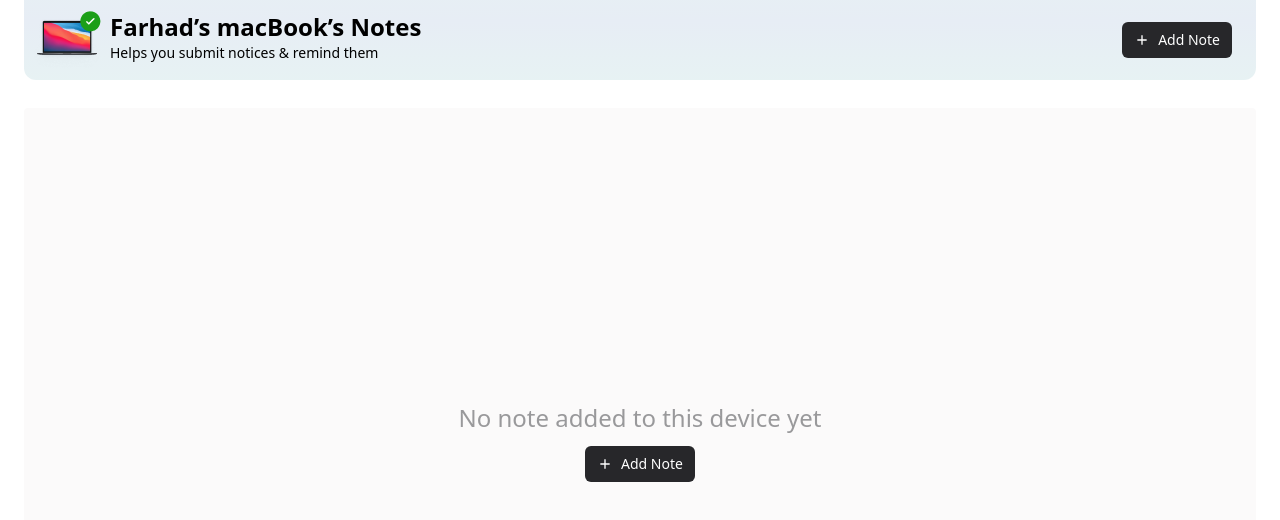
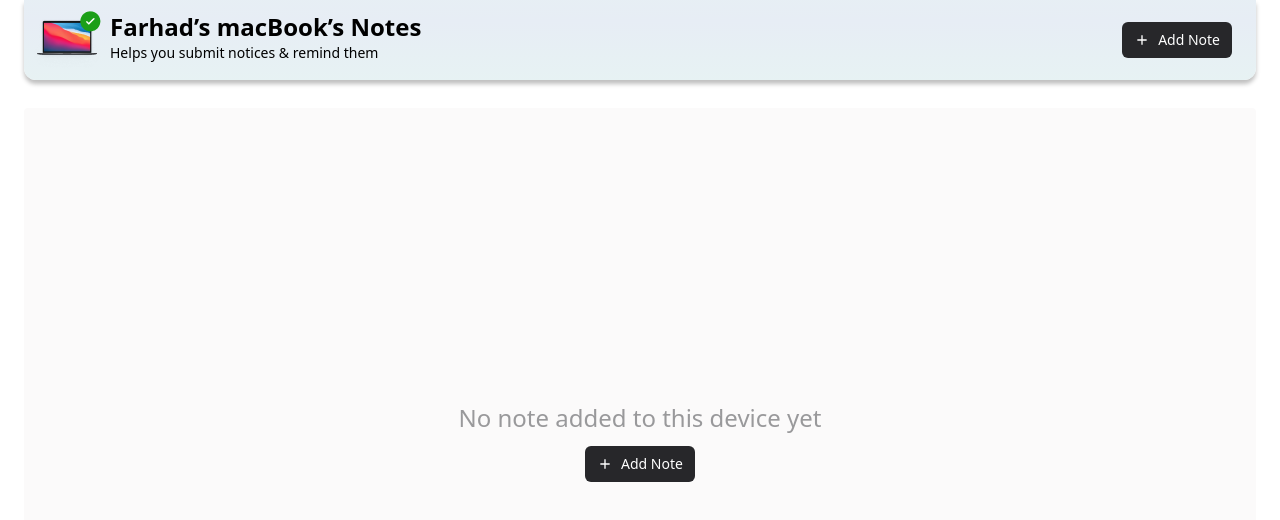
Before and after one commit to alirezafarin/post-management, a React (Create React App) app: page / in a window 1280 px wide. Shown: the top 520 px of the page. Built offline with nearby package versions, Linux system fonts and the light colour scheme.

Commit message:
style: added box-shadow to header component

```diff
--- a/src/components/Header/assets/styles/Header.module.css
+++ b/src/components/Header/assets/styles/Header.module.css
@@ -1,3 +1,4 @@
 .headerBackground {
   background: radial-gradient(27383.93% 123.81% at 0% 25.57%, #e7edf5 0%, #e7f5f2 100%);
+  box-shadow: 0px 4px 4px 0px rgba(0, 0, 0, 0.25);
 }
```
